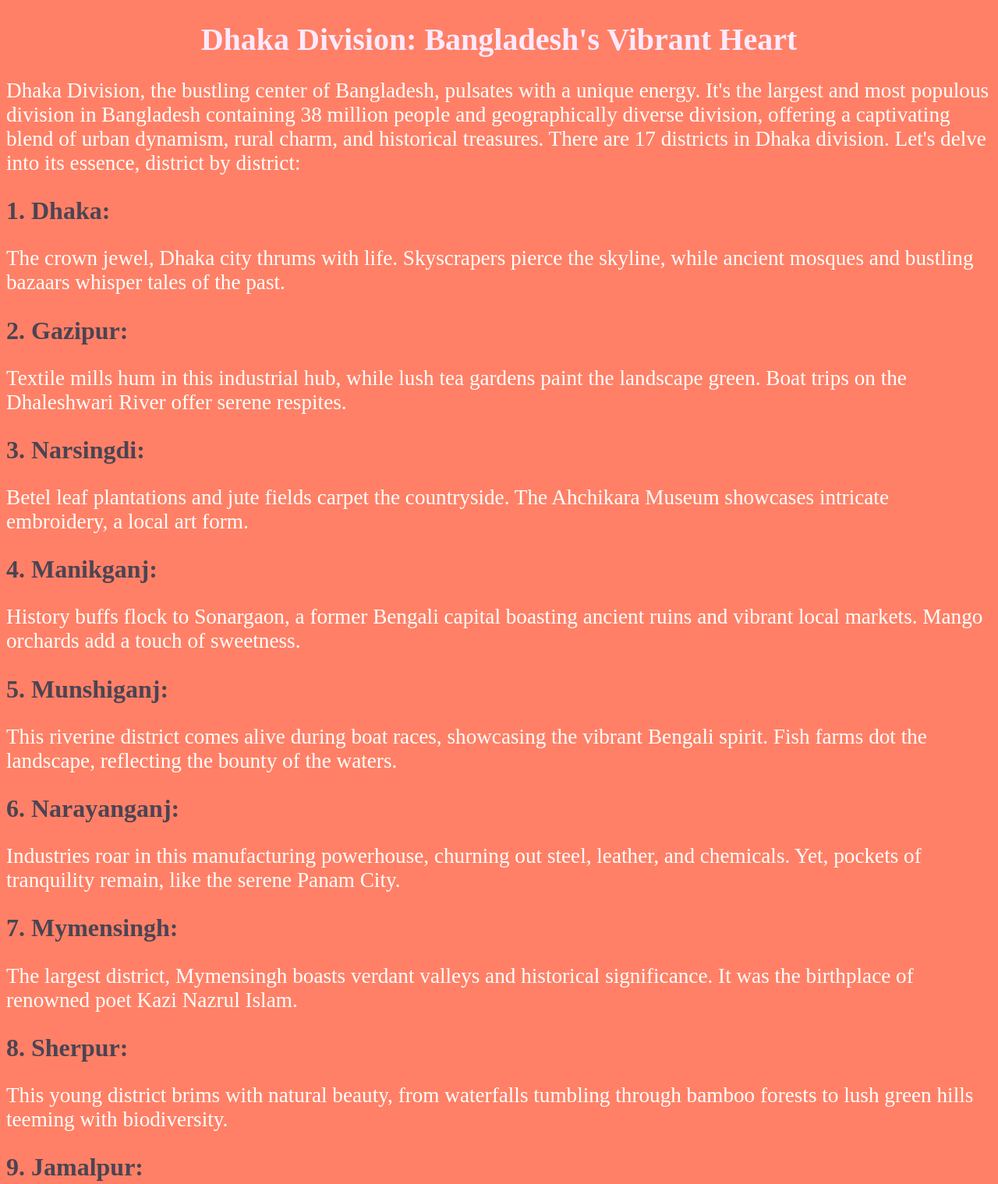
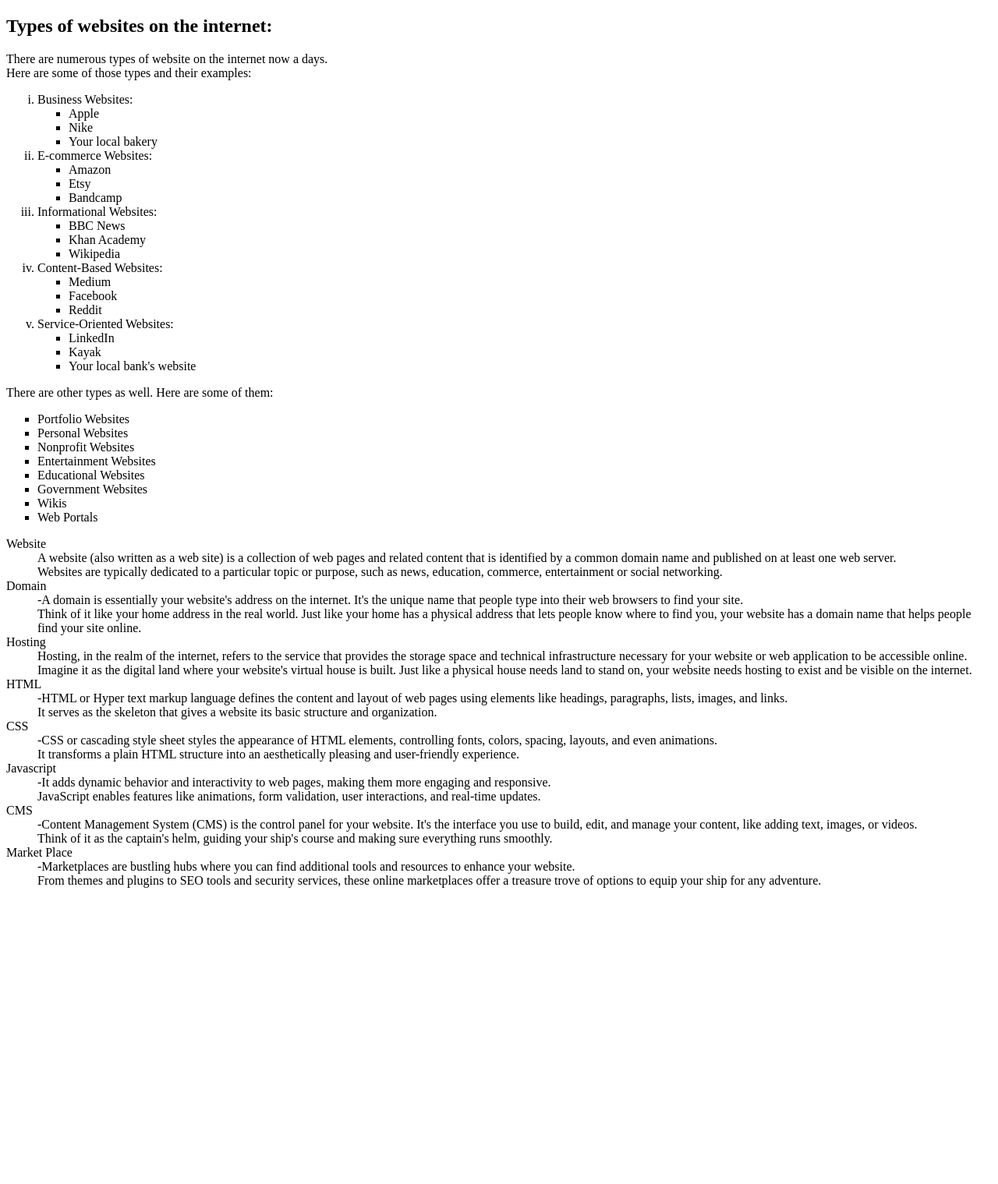
Before and after one commit to mursalin2250/html-portfolio, a plain HTML site: page index.html in a window 1280 px wide. Shown: the top 1519 px of the page at 78% size. After the commit the page ends 1155 px from the top, so only its background shows below. Drawn offline with Linux system fonts and the light colour scheme.

Commit message:
Update index.html

```diff
--- a/index.html
+++ b/index.html
@@ -3,132 +3,114 @@
 <head>
     <meta charset="UTF-8">
     <meta name="viewport" content="width=device-width, initial-scale=1.0">
-    <title>Dhaka Division</title>
+    <title>Document</title>
     <style>
-        body{
-            background-color: #FF8066;
-
+        ul{
+            list-style-type: square;
         }
-        p{
-            text-align: left;
-            color: white;
-            font-size: 1.7rem;
-
-        }
-        h1{
-            text-align: center;
-            font-size: 2.5rem;
-            color: #FBEAFF;
-        }
-        h2{
-            font-size: 2rem;
-            color: #4B4453;
-        }
-
     </style>
 </head>
 <body>
-    <h1>Dhaka Division: Bangladesh's Vibrant Heart</h1>
+    <h2>Types of websites on the internet:</h2>
     <p>
-    Dhaka Division, the bustling center of Bangladesh, pulsates with a unique energy.
-    It's the largest and most populous division in Bangladesh containing 38 million people
-    and geographically diverse division, offering a captivating blend of urban dynamism,
-    rural charm, and historical treasures. There are 17 districts in Dhaka division.
-    Let's delve into its essence, district by district:
+        There are numerous types of website on the internet now a days.</br>
+        Here are some of those types and their examples:
     </p>
-    <h2>1. Dhaka:</h2>
-    <p>
-    The crown jewel, Dhaka city thrums with life.
-    Skyscrapers pierce the skyline, while ancient mosques and
-    bustling bazaars whisper tales of the past.
-    </p>
-    <h2>2. Gazipur:</h2>
-    <p>
-    Textile mills hum in this industrial hub,
-    while lush tea gardens paint the landscape green.
-    Boat trips on the Dhaleshwari River offer serene respites.
-    </p>
-    <h2>3. Narsingdi:</h2>
-    <p>
-    Betel leaf plantations and jute fields carpet the countryside.
-    The Ahchikara Museum showcases intricate embroidery, a local art form.
-    </p>
-    <h2>4. Manikganj:</h2>
-    <p>
-    History buffs flock to Sonargaon, a former Bengali capital boasting ancient ruins and
-    vibrant local markets. Mango orchards add a touch of sweetness.
-    </p>
-    <h2>5. Munshiganj:</h2>
-    <p>
-    This riverine district comes alive during boat races, showcasing the vibrant Bengali spirit.
-    Fish farms dot the landscape, reflecting the bounty of the waters.
-    </p>
-    <h2>6. Narayanganj:</h2>
-    <p>
-    Industries roar in this manufacturing powerhouse, churning out steel, leather, and chemicals.
-    Yet, pockets of tranquility remain, like the serene Panam City.
-    </p>
-    <h2>7. Mymensingh:</h2>
-    <p>
-    The largest district, Mymensingh boasts verdant valleys and historical significance.
-    It was the birthplace of renowned poet Kazi Nazrul Islam.
-    </p>
-    <h2>8. Sherpur:</h2>
-    <p>
-    This young district brims with natural beauty, from waterfalls tumbling through bamboo forests to
-    lush green hills teeming with biodiversity.
-    </p>
-    <h2>9. Jamalpur:</h2>
-    <p>
-    Picturesque lakes and waterfalls adorn Jamalpur,
-    alongside historical mosques like the Mughal-era Shahi Eidgah Mosque.
-    </p>
-    <h2>10. Netrokona:</h2>
-    <p>
-    Immerse yourself in the vibrant culture of the Santal tribe, renowned for
-    their captivating music and dance.
-    </p>
-    <h2>11. Kishoreganj:</h2>
-    <p>
-    This literary haven nurtured renowned poets and writers. Explore its scenic beauty,
-    from rolling hills to serene rivers.
-    </p>
-    <h2>12. Tangail:</h2>
-    <p>
-    Educational institutions abound in Tangail, making it a hub for aspiring minds.
-    Discover ancient Hindu temples and vibrant markets amidst the bustle.
-    </p>
-    <h2>13. Faridpur:</h2>
-    <p>
-    Paddy fields stretch as far as the eye can see in this agricultural giant.
-    History buffs will appreciate the Mughal-era palace ruins in Sonargaon.
-    </p>
-    <h2>14. Madaripur:</h2>
-    <p>
-    Lush mangrove forests line the coast, offering shelter to diverse wildlife.
-    Venture further to explore the Sundarbans, a UNESCO World Heritage Site.
-    </p>
-    <h2>15. Shariatpur: </h2>
-    <p>
-    Pristine beaches beckon sunseekers to this coastal district.
-    Shrimp farming thrives along the Bay of Bengal, contributing to the local economy.
-    </p>
-    <h2>16. Rajbari: </h2>
-    <p>
-    Rice and sugarcane fields blanket Rajbari, showcasing the agricultural backbone of the region.
-    Traditional villages offer a glimpse into rural life.
-    </p>
-    <h2>17. Gopalganj:</h2>
-    <p>
-    Sundarbans mangroves dominate the landscape, while betel leaf farms add a touch of green.
-    Explore wildlife sanctuaries and discover the unique charm of this coastal district.
-    </p>
-
-    <p>
-    Dhaka Division is a tapestry woven with diverse threads. From bustling cities to serene countryside,
-    historical gems to vibrant cultures, each district offers a unique experience. So, delve into its heart and
-    discover the magic that awaits!
-    </p>
-
+<ol type="i">
+    <li>Business Websites:</li>
+<ul>
+    <li>Apple</li>
+    <li>Nike</li>
+    <li>Your local bakery</li>
+</ul>
+<li>E-commerce Websites:</li>
+<ul>
+    <li>Amazon</li>
+    <li>Etsy</li>
+    <li>Bandcamp</li>
+</ul>
+<li>Informational Websites:</li>
+<ul>
+    <li>BBC News</li>
+    <li>Khan Academy</li>
+    <li>Wikipedia</li>
+</ul>
+<li>Content-Based Websites:</li>
+<ul>
+    <li>Medium</li>
+    <li>Facebook</li>
+    <li>Reddit</li>
+</ul>
+<li>Service-Oriented Websites:</li>
+<ul>
+    <li>LinkedIn</li>
+    <li>Kayak</li>
+    <li>Your local bank's website</li>
+</ul>
+</ol>
+<p>There are other types as well. Here are some of them:</p>
+<ul>
+    <li>Portfolio Websites</li>
+    <li>Personal Websites</li>
+    <li>Nonprofit Websites</li>
+    <li>Entertainment Websites</li>
+    <li>Educational Websites</li>
+    <li>Government Websites</li>
+    <li>Wikis</li>
+    <li>Web Portals</li>
+</ul>
+<dl>
+    <dt>Website</dt>
+    <dd>
+        A website (also written as a web site) is a collection of web pages and related content that is
+        identified by a common domain name and published on at least one web server.  <br>
+        Websites are typically dedicated to a particular topic or purpose, such as news, education, commerce,
+        entertainment or social networking.
+    </dd>
+    <dt>Domain</dt>
+    <dd>
+        -A domain is essentially your website's address on the internet.
+        It's the unique name that people type into their web browsers to find your site. <br>
+        Think of it like your home address in the real world. Just like your home has a physical address
+        that lets people know where to find you, your website has a domain name that helps people
+        find your site online.
+    </dd>
+    <dt>Hosting</dt>
+    <dd>
+        Hosting, in the realm of the internet, refers to the service that provides the storage space and
+        technical infrastructure necessary for your website or web application to be accessible online. <br>
+        Imagine it as the digital land where your website's virtual house is built. Just like a physical house
+        needs land to stand on, your website needs hosting to exist and be visible on the internet.
+    </dd>
+    <dt>HTML</dt>
+    <dd>
+        -HTML or Hyper text markup language defines the content and layout of web pages using elements like
+        headings, paragraphs, lists, images, and links. </br> It serves as the skeleton that gives a website
+        its basic structure and organization.
+    </dd>
+    <dt>CSS</dt>
+    <dd>
+        -CSS or cascading style sheet styles the appearance of HTML elements,
+        controlling fonts, colors, spacing, layouts, and even animations. </br>
+        It transforms a plain HTML structure into an aesthetically pleasing and user-friendly experience.
+    </dd>
+    <dt>Javascript</dt>
+    <dd>
+        -It adds dynamic behavior and interactivity to web pages, making them more engaging and responsive. </br>
+        JavaScript enables features like animations, form validation, user interactions, and real-time updates.
+    </dd>
+    <dt>CMS</dt>
+    <dd>
+        -Content Management System (CMS) is the control panel for your website.
+        It's the interface you use to build, edit, and manage your content, like adding text, images, or videos. </br>
+        Think of it as the captain's helm, guiding your ship's course and making sure everything runs smoothly.
+    </dd>
+    <dt>Market Place</dt>
+    <dd>
+        -Marketplaces are bustling hubs where you can find additional tools and resources to enhance your
+        website. </br> From themes and plugins to SEO tools and security services, these online marketplaces
+        offer a treasure trove of options to equip your ship for any adventure.
+    </dd>
+</dl>
 </body>
 </html>
```
